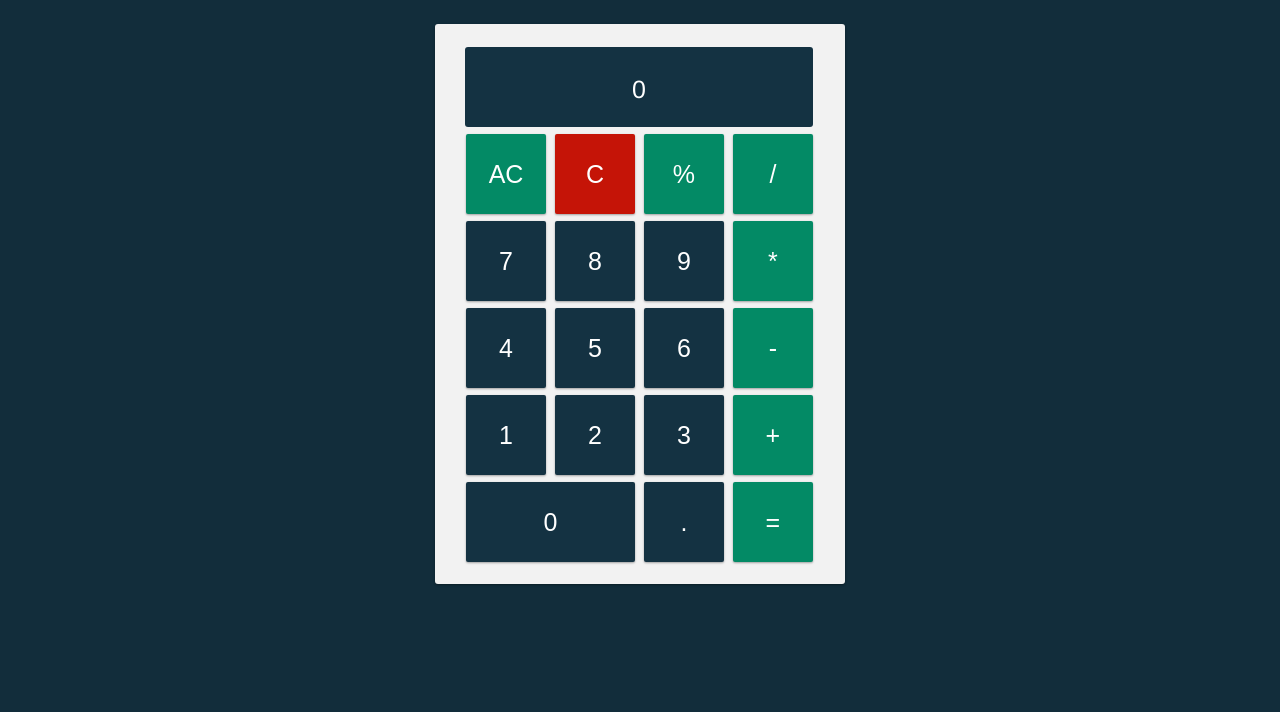
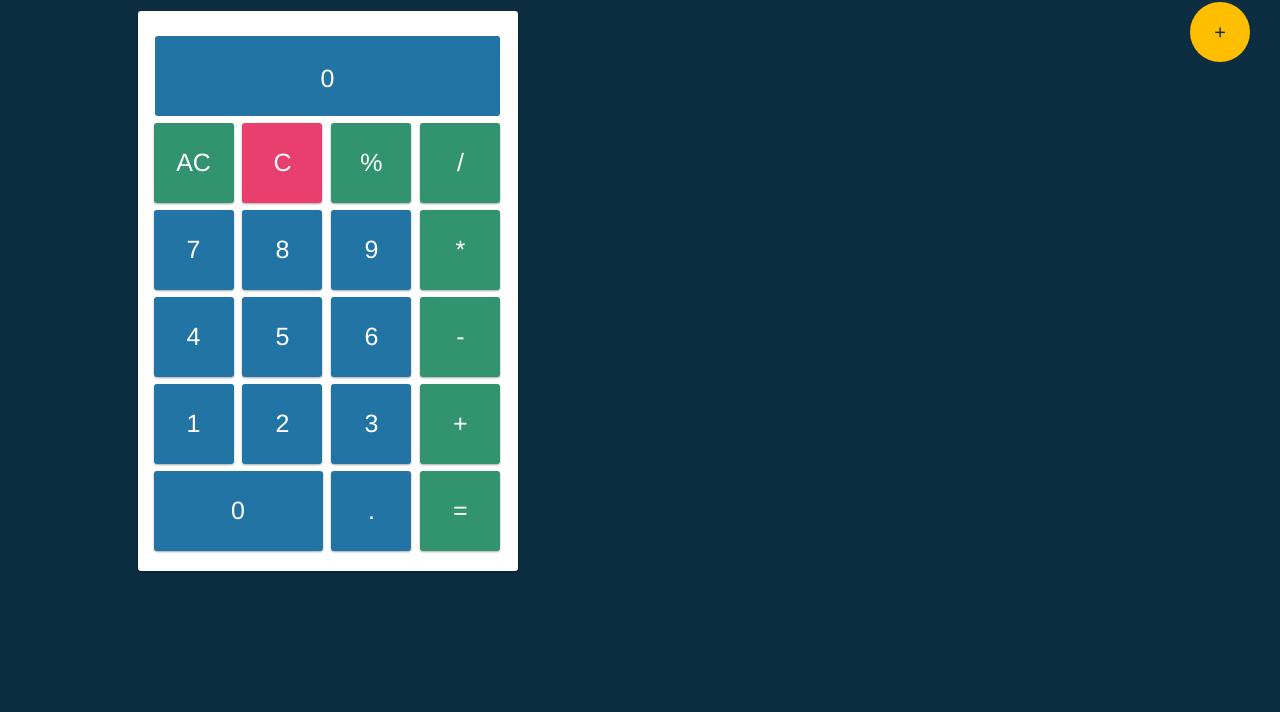
Before and after one commit to raphael-brand/-java_script_calculator-, a plain HTML site: page index.html in a window 1280 px wide. Shown: the part 88-800 px from the top of the page. Drawn offline with nearby package versions, Linux system fonts and the light colour scheme.

Commit message:
New Colors And no using bootstrap
bootstrapping all the elements
Using different color schemes
adding function to add saveField

```diff
--- a/index.html
+++ b/index.html
@@ -1,6 +1,8 @@
   <!DOCTYPE html>
   <html>
   <head>
+    <link href="https://fonts.googleapis.com/css?family=Share+Tech+Mono" rel="stylesheet">
+    <link rel="stylesheet" href="https://maxcdn.bootstrapcdn.com/bootstrap/3.3.7/css/bootstrap.min.css">
     <link rel="stylesheet" href="main.css">
     <link rel="stylesheet" href="animate.css">
     <meta charset="utf-8">
@@ -8,39 +10,58 @@
     <title>Cal</title>
   </head>
   <body>
-    <h1>My Simple Calculator</h1>
-    <div class="main">
+
+    <div class="container-fluid">
+      <div class="col-sm-6">
+        <h1>My Simple Calculator</h1>
+    <div class="main container">
       <div class="row resultBar animated bounceInUp" id="resultField">0</div>
       <div class="row animated bounceInUp">
-        <button type="button" name="button" class="opra" onclick="clearAll()">AC</button>
-        <button type="button" name="button" class="opra delete" onclick="deleteDigit()">C</button>
-        <button type="button" name="button" class="opra" onclick="AddOperator('%')">%</button>
-        <button type="button" name="button" class="opra" onclick="AddOperator('/')">/</button>
+        <button class="opra" onclick="clearAll()">AC</button>
+        <button class="opra delete" onclick="deleteDigit()">C</button>
+        <button class="opra" onclick="AddOperator('%')">%</button>
+        <button class="opra" onclick="AddOperator('/')">/</button>
       </div>
       <div class="row animated bounceInUp">
-        <button type="button" name="button" class="number" onclick="AddDigit(7)" id="7">7</button>
-        <button type="button" name="button" class="number" onclick="AddDigit(8)" id="8">8</button>
-        <button type="button" name="button" class="number" onclick="AddDigit(9)" id="9">9</button>
-        <button type="button" name="button" class="opra" onclick="AddOperator('*')">*</button>
+        <button class="number" onclick="AddDigit(7)" id="7">7</button>
+        <button class="number" onclick="AddDigit(8)" id="8">8</button>
+        <button class="number" onclick="AddDigit(9)" id="9">9</button>
+        <button class="opra" onclick="AddOperator('*')">*</button>
       </div>
       <div class="row animated bounceInUp">
-        <button type="button" name="button" class="number" onclick="AddDigit(4)" id="4">4</button>
-        <button type="button" name="button" class="number" onclick="AddDigit(5)" id="5">5</button>
-        <button type="button" name="button" class="number" onclick="AddDigit(6)" id="6">6</button>
-        <button type="button" name="button" class="opra" onclick="AddOperator('-')">-</button>
+        <button class="number" onclick="AddDigit(4)" id="4">4</button>
+        <button class="number" onclick="AddDigit(5)" id="5">5</button>
+        <button class="number" onclick="AddDigit(6)" id="6">6</button>
+        <button class="opra" onclick="AddOperator('-')">-</button>
       </div>
       <div class="row animated bounceInUp">
-        <button type="button" name="button" class="number" onclick="AddDigit(1)" id="1">1</button>
-        <button type="button" name="button" class="number" onclick="AddDigit(2)" id="2">2</button>
-        <button type="button" name="button" class="number" onclick="AddDigit(3)" id="3">3</button>
-        <button type="button" name="button" class="opra" onclick="AddOperator('+')">+</button>
+        <button class="number" onclick="AddDigit(1)" id="1">1</button>
+        <button class="number" onclick="AddDigit(2)" id="2">2</button>
+        <button class="number" onclick="AddDigit(3)" id="3">3</button>
+        <button class="opra" onclick="AddOperator('+')">+</button>
       </div>
       <div class="row animated bounceInUp">
-        <button type="button" name="button" class="number zero" onclick="AddDigit(0)">0</button>
-        <button type="button" name="button" class="number" onclick="AddDigit('.')">.</button>
-        <button type="button" name="button" class="opra" onclick="cal()">=</button>
+        <button class="number zero" onclick="AddDigit(0)">0</button>
+        <button class="number" onclick="AddDigit('.')">.</button>
+        <button class="opra" onclick="cal()">=</button>
       </div>
     </div>
-  </div>
+    </div>
+    <div class="col-sm-6">
+      <button onclick="AddSave()" class="Add">+</button>
+  <!--  <div class="saveField">
+        <form action="saveField">
+          <input type="text" class="heading">
+        </form>
+        <div class="saveRow">
+          <span class="glyphicon glyphicon-pencil rowIcon"></span>
+          <span class="glyphicon glyphicon-trash rowIcon"></span>
+          <span class="glyphicon glyphicon-floppy-disk rowIcon"></span>
+        </div>
+
+      </div>-->
+
+    </div>
+    </div>
   </body>
   </html>
--- a/main.css
+++ b/main.css
@@ -1,29 +1,28 @@
 body {
-  background-color: #122d3b;
+  background-color: #0d2d40;
   font-family: "Helvetica", sans-serif ;
 }
 h1 {
-  color: white;
+  font-family: 'Share Tech Mono', monospace;
+  color: #FFFFFF;
   display:block;
   text-align: center;
   margin-top: 30px;
-  font-size: 45px;
+  font-size: 40px;
 
 }
 
+
 .main {
-  margin-top: 20px;
+  margin-top: 25px;
   font-family: "Helvetica", sans-serif ;
   font-size: 25px;
-  height:520px;
+  height:560px;
   width: 380px;
   display:block;
   margin-left: auto;
   margin-right: auto;
-  background-color: #f2f2f2;
-  padding-left: 30px;
-  padding-bottom: 20px;
-  padding-top: 20px;
+  background-color: #FFFFFF;
   border-radius: 3px;
   box-shadow: 0 1px 3px rgba(0,0,0,0.12), 0 1px 2px rgba(0,0,0,0.24);
 }
@@ -35,19 +34,20 @@ h1 {
   width: 380px;
   height: 80px;
   margin-right: auto;
+  margin-left: auto;
   margin-top: 7px;
   margin-bottom: 3px;
 }
 .number {
   box-shadow: 0 1px 3px rgba(0,0,0,0.12), 0 1px 2px rgba(0,0,0,0.24);
-  border-radius: 2px;
+  border-radius: 3px;
   text-align: center;
   margin-left: 1px;
   margin-right: 1px;
   display: inline-block;
   width: 80px;
   height: 80px;
-  background-color: #143242;
+  background-color: #2274A5;
   border: none;
   font-size: 25px;
   color: white;
@@ -55,7 +55,7 @@ h1 {
 }
 .opra {
   box-shadow: 0 1px 3px rgba(0,0,0,0.12), 0 1px 2px rgba(0,0,0,0.24);
-  border-radius: 2px;
+  border-radius: 3px;
   text-align: center;
   margin-left: 1px;
   margin-right: 1px;
@@ -63,7 +63,7 @@ h1 {
   width: 80px;
   height: 80px;
   color: white;
-  background-color: #038A65;
+  background-color: #32936F;
   font-size: 25px;
   border: none;
   position: relative;
@@ -73,35 +73,83 @@ h1 {
 }
 .number:hover {
   bottom: 2px;
-  background-color: #1e4a62;
+  background-color: #2787be;
   box-shadow: 0 14px 28px rgba(0,0,0,0.25), 0 10px 10px rgba(0,0,0,0.22);
 }
 .opra:hover{
   bottom: 2px;
-  background-color: #04af81;
+  background-color: #3bab82;
   box-shadow: 0 14px 28px rgba(0,0,0,0.25), 0 10px 10px rgba(0,0,0,0.22);
 }
 .number:active {
  bottom: 0px;
-  background-color: #143242;
+  background-color: #2274A5;
 }
 .opra:active {
   bottom: 0px;
-  background-color: #038A65;
+  background-color: #32936F;
 }
 .resultBar {
 /*  box-shadow: 0 1px 3px rgba(0,0,0,0.12), 0 1px 2px rgba(0,0,0,0.24);*/
-  width: 348px;
+  width: 345px;
   line-height: 85px;
   text-align: center;
-  margin-top: 3px;
-  background-color: #143242;
+  margin-top: 25px;
+  background-color: #2274A5;
   color: white;
   border-radius: 3px;
 }
 .delete {
-  background-color:#c51407 ;
+  background-color:#E83F6F ;
 }
 .delete:hover {
-  background-color: #f61909;
+  background-color: #ec5f87;
 }
+.saveField {
+  width: 380px;
+  height: 160px;
+  background-color: #f2f2f2;
+  margin-top: 100px;
+  border-radius: 3px;
+  margin-bottom: 10px;
+}
+.heading {
+margin-top: 5px;
+margin-left: 10px;
+}
+textarea {
+  border-color: #038A65;
+  margin-top: 5px;
+  margin-left: 10px;
+}
+.Add {
+  float: right;
+  border: none;
+  background-color: #FFBF00;
+  color: #0d2d40;
+  width: 60px;
+  height: 60px;
+  border-radius: 50%;
+  font-size: 20px;
+  margin-bottom: 20px;
+  margin-top: 90px;
+  position: relative;
+}
+.Add:hover {
+  background-color: #ffcc33;
+  box-shadow: 0 14px 28px rgba(0,0,0,0.25), 0 10px 10px rgba(0,0,0,0.22);
+  bottom: 2px;
+}
+.saveRow {
+  display: block;
+  width: 190px;
+  height: 40px;
+  margin-left: auto;
+  margin-right: auto;
+  margin-top: 100px;
+}
+.rowIcon {
+  margin-right: 35px;
+  font-size: 25px;
+
+}
--- a/script.js
+++ b/script.js
@@ -68,9 +68,38 @@ function clearAll() {
   result = 0 ;
   console.log("cleared");
 };
+var classCount = 0;
+var cont  = '<form action="saveField">'+'<input type="text" class="heading"></form>'+'<div class="saveRow">'+'<span class="glyphicon glyphicon-pencil rowIcon"></span>'+
+  '<span class="glyphicon glyphicon-trash rowIcon"></span>'+
+  '<span class="glyphicon glyphicon-floppy-disk rowIcon"></span>'+
+'</div>' ;
+function AddSave() {
+    console.log("adding");
+    var textField = document.createElement('input');
+    textField.type = "text";
+    textField.className = "heading";
+    var SaveElement = document.createElement("DIV");
+    SaveElement.className = "saveField animated bounceInUp";
+    var resultDispaly = document.createElement('h2');
 
-/*function AddSave() {
-SaveElement = document.createElement("BUTTON");
-SaveElement.className = "save";
-document.getElementById('pa').appendChild(SaveElement);
-}*/
+    document.getElementsByClassName('col-sm-6')[1].appendChild(SaveElement);
+    document.getElementsByClassName("saveField")[classCount].appendChild(resultDispaly);
+    document.getElementsByClassName("saveField")[classCount].innerHTML = cont;
+    classCount = classCount + 1;
+    return classCount;
+    console.log(classCount);
+
+
+
+}
+
+
+
+console.log(cont);
+function Addsavee() {
+  var SaveElement = document.createElement("DIV");
+  SaveElement.className = "saveField";
+  document.getElementsByClassName('col-sm-6')[1].appendChild(SaveElement);
+  document.getElementsByClassName("saveField")[classCount].innerHTML = cont;
+  return true;
+}
```
Also changed, not shown: 1 other file.
